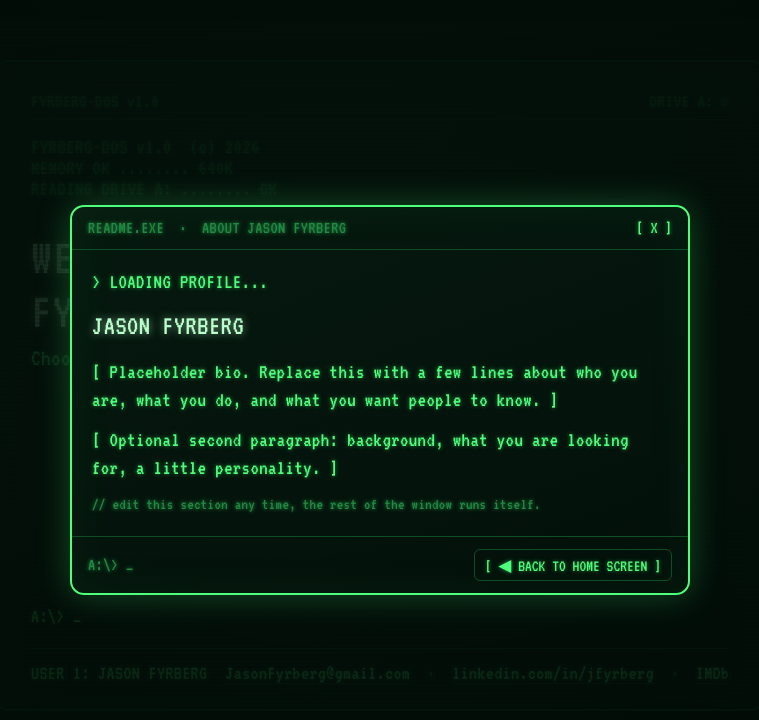
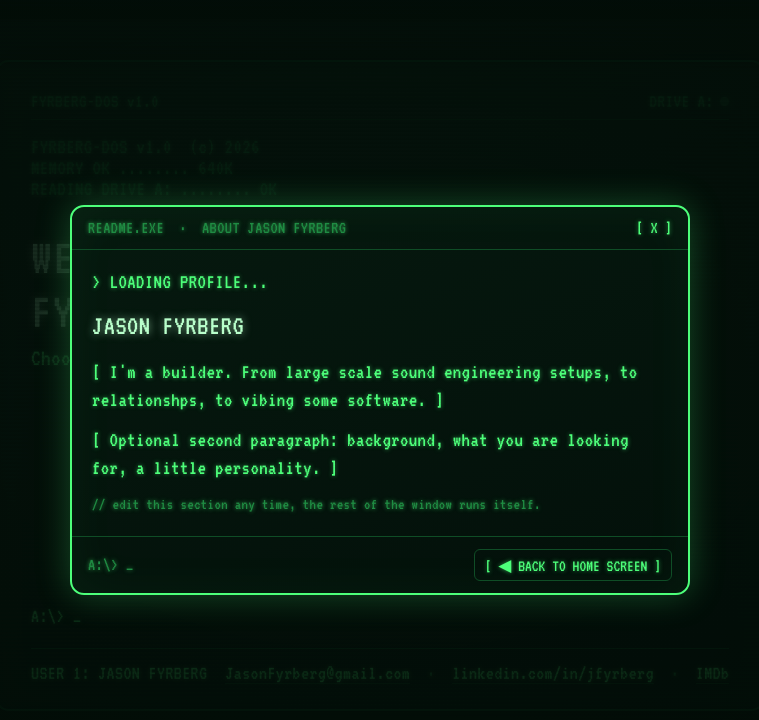
Before and after one commit to jacefive/jrfportfolio, a website: page index.html in a window 1280 px wide. Both pictures are taken after a click on the button "Open README.EXE, about Jason Fyrberg". Shown: the whole page, without its empty margins (260-1019 px from the left). Drawn offline with Linux system fonts and the light colour scheme.

Commit message:
Update index.html
bio update 1

```diff
--- a/index.html
+++ b/index.html
@@ -371,7 +371,7 @@
         <!-- ====== EDIT YOUR BIO BELOW. This block is the only part to change. ====== -->
         <p>&gt; LOADING PROFILE...</p>
         <p class="abt-name">JASON FYRBERG</p>
-        <p>[ Placeholder bio. Replace this with a few lines about who you are, what you do, and what you want people to know. ]</p>
+        <p>[ I'm a builder. From large scale sound engineering setups, to relationshps, to vibing some software. ]</p>
         <p>[ Optional second paragraph: background, what you are looking for, a little personality. ]</p>
         <p class="abt-dim">// edit this section any time, the rest of the window runs itself.</p>
         <!-- ====== END BIO ====== -->
```
